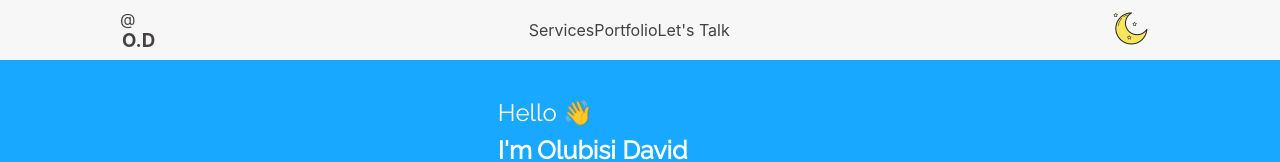
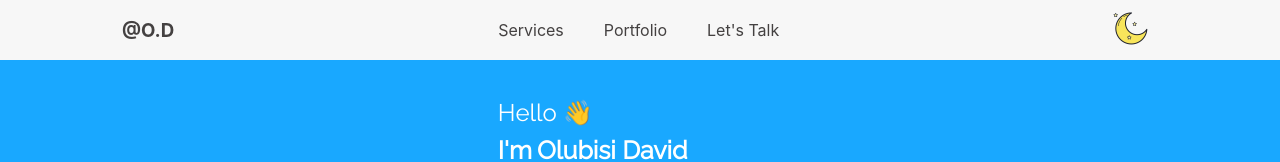
Before and after one commit to BisiDavi/portfolio, a Next.js app: page / in a window 1280 px wide. Shown: the top 162 px of the page. Built offline with nearby package versions, Linux system fonts and the light colour scheme.

Commit message:
UI updated

```diff
--- a/components/header.tsx
+++ b/components/header.tsx
@@ -35,6 +35,11 @@ export default function Header({ themeState }) {
                         z-index: 1;
                     }
 
+                    nav {
+                        display: flex;
+                        gap: 40px;
+                    }
+
                     .header a {
                         margin: 0px 20px;
                         font-family: "Raleway", sans-serif;
--- a/components/logo.tsx
+++ b/components/logo.tsx
@@ -4,7 +4,7 @@ export default function Logo() {
     return (
         <div className="logo">
             <Link href="/" passHref>
-                @<h3>O.D</h3>
+                <h3>@O.D</h3>
             </Link>
             <style jsx>
                 {`
```
Also changed, not shown: next-env.d.ts.
